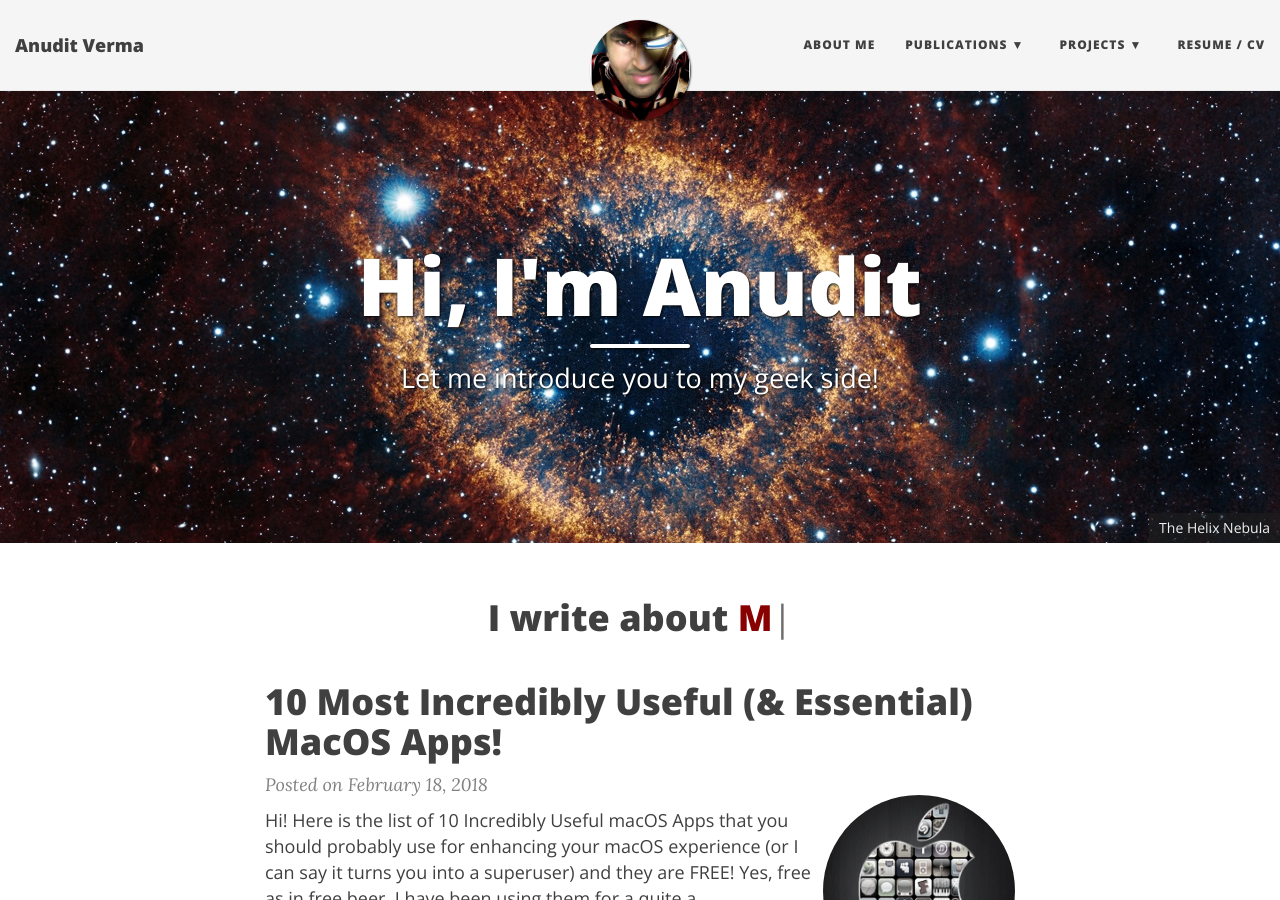
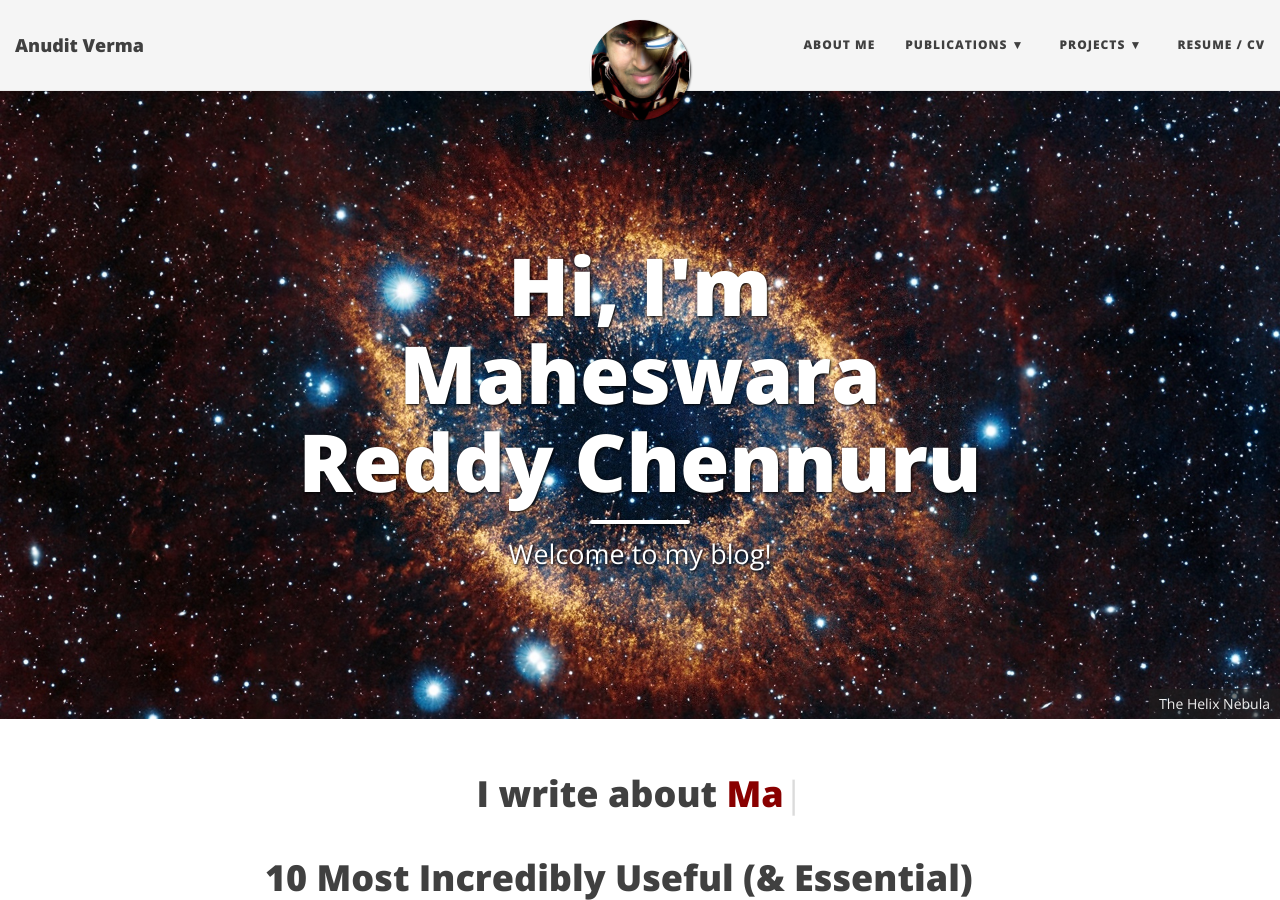
Before and after one commit to cmrmahesh/cmrmahesh.github.io, a Jekyll site: the page built from index.html, in a window 1280 px wide and 900 px high. Built offline with Jekyll 4.4.1, drawn with Linux system fonts in a browser that asks for light colours; nearby versions of some CDN libraries; the list of posts is cut into pages by our own code.

Commit message:
changed title

```diff
--- a/index.html
+++ b/index.html
@@ -1,11 +1,12 @@
 ---
 layout: page
 title: Anudit Verma
-subtitle: Let me introduce you to my geek side!
-meta-title: "Hi, I'm Anudit"
+subtitle: Welcome to my blog!
+meta-title: 'Hi, I''m Maheswara Reddy Chennuru'
 use-site-title: true
 bigimg:
-  - "/img/nebula.jpg" : "The Helix Nebula"
+  - /img/nebula.jpg: The Helix Nebula
+published: true
 ---
 
 <!-- Typed.js -->
```
